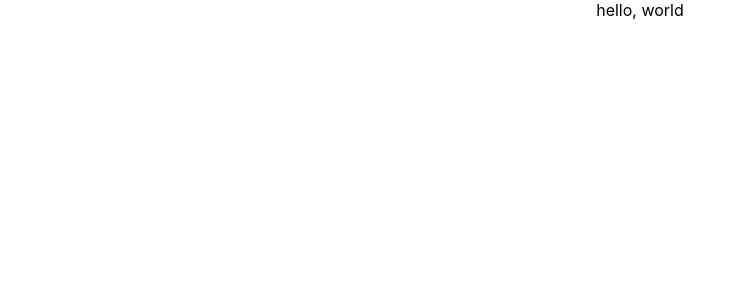
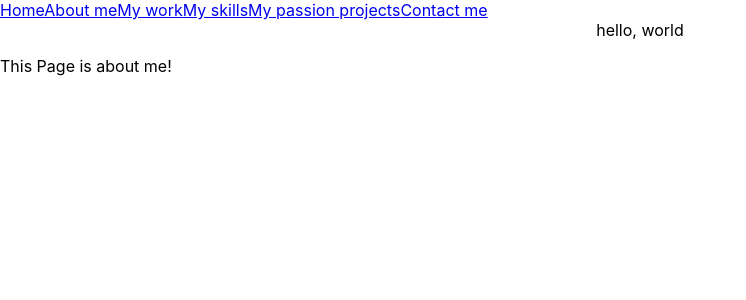
Before and after one commit to MrJanHorak/portfolio, a React (Create React App) app: page /about in a window 1280 px wide. Shown: the top 300 px of the page, without its empty margins (0-746 px from the left). Built offline with nearby package versions, Linux system fonts and the light colour scheme.

Commit message:
add aboutme and work pages

```diff
--- a/package.json
+++ b/package.json
@@ -8,6 +8,7 @@
     "@testing-library/user-event": "^13.5.0",
     "react": "^17.0.2",
     "react-dom": "^17.0.2",
+    "react-router-dom": "^6.2.1",
     "react-scripts": "5.0.0",
     "web-vitals": "^2.1.2"
   },
--- a/src/App.js
+++ b/src/App.js
@@ -1,21 +1,27 @@
 import React from 'react';
-import { Routes, Route } from 'react-router-dom';
+import { Routes, Route, NavLink } from 'react-router-dom';
 import './App.css';
 
 // Components
+import Nav from './Components/Nav/Nav'
+import AboutMe from './Components/AboutMe/AboutMe';
 
 
 
 function App() {
   return (
     <>
-
+    <Nav />
     <main>
 
     <div className="App">
 hello, world
     </div>
+      <Routes>
+        <Route path="/"  />
+        <Route path="/about" element={<AboutMe />} />
 
+      </Routes>
     </main>
     </>
   );
--- /dev/null
+++ b/src/Components/AboutMe/AboutMe.jsx
@@ -0,0 +1,12 @@
+import React from 'react';
+
+const AboutMe = () => {
+
+return (
+<div>
+  <p>This Page is about me!</p>
+</div>
+  )
+}
+
+export default AboutMe
--- a/src/Components/Nav/Nav.jsx
+++ b/src/Components/Nav/Nav.jsx
@@ -1,5 +1,5 @@
 import React from 'react';
-import { Navlink } from 'react-router-dom'
+import { NavLink } from 'react-router-dom'
 
 // Components
 
@@ -8,12 +8,14 @@ import { Navlink } from 'react-router-dom'
 const Nav = () => {
   return(
     <nav className='nav-bar'>
-      <Navlink id="logo" to='/'>Home</Navlink>  //* <img src={Logo}/> */
-      <Navlink to='/about'>About me</Navlink>
-      <Navlink to='/work'>My work</Navlink>
-      <Navlink to='/skills'>My skills</Navlink>
-      <Navlink to='/passion'>My passion projects</Navlink>
-      <Navlink to='/contact'>Contact me</Navlink>
+      <NavLink id="logo" to='/'>Home</NavLink>
+      <NavLink to='/about'>About me</NavLink>
+      <NavLink to='/work'>My work</NavLink>
+      <NavLink to='/skills'>My skills</NavLink>
+      <NavLink to='/passion'>My passion projects</NavLink>
+      <NavLink to='/contact'>Contact me</NavLink>
     </nav>
   )
 }
+
+export default Nav
```
Also changed, not shown: src/Components/Work/Work.jsx (added, +13 -0 lines), 1 other file (tests, documents, lock files or other folders).
